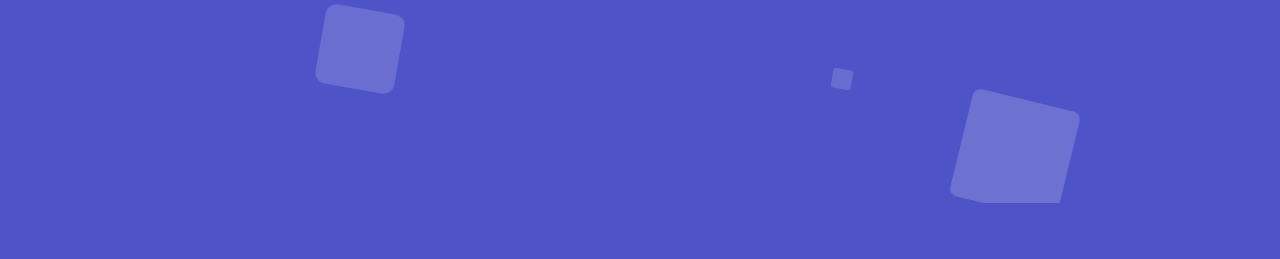
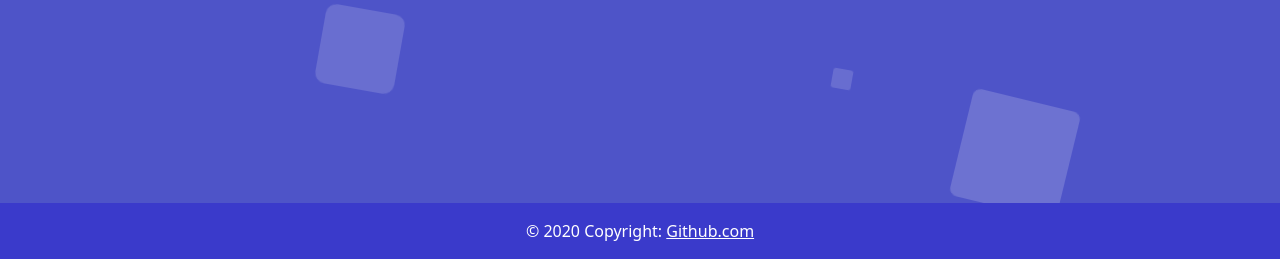
Before and after one commit to nieckojakub/IOProject, a Flask app: page / in a window 1280 px wide. Shown: the part 597-856 px from the top of the page. Before the commit the page ends 800 px from the top, so only its background shows below. Run offline with Flask 2, Linux system fonts and the light colour scheme; parts of the project's set-up code (start-up, migrations or seed data) failed here and were passed over; some libraries are stand-ins or nearby versions.

Commit message:
footer v1

```diff
--- a/website/templates/base.html
+++ b/website/templates/base.html
@@ -4,7 +4,7 @@
     <meta charset="UTF-8">
     <meta name="viewport" content="width=device-width, initial-scale=1" />
     <link rel="stylesheet" href="../static/css/styles.css">
-    <link href="https://cdn.jsdelivr.net/npm/bootstrap@5.0.2/dist/css/bootstrap.min.css" rel="stylesheet" integrity="sha384-EVSTQN3/azprG1Anm3QDgpJLIm9Nao0Yz1ztcQTwFspd3yD65VohhpuuCOmLASjC" crossorigin="anonymous">
+    <link href="https://cdn.jsdelivr.net/npm/bootstrap@5.2.2/dist/css/bootstrap.min.css" rel="stylesheet" integrity="sha384-Zenh87qX5JnK2Jl0vWa8Ck2rdkQ2Bzep5IDxbcnCeuOxjzrPF/et3URy9Bv1WTRi" crossorigin="anonymous">
     <title>{% block title %}Home{% endblock %}</title>
 </head>
 <body>
@@ -50,6 +50,7 @@
 
     </div>
 
+
 <!--floating circles -->
 <ul class="circles">
         <li></li>
@@ -64,14 +65,22 @@
         <li></li>
 </ul>
 </div> <!--end background -->
+<footer class="bg-light text-center text-white">
+  <!-- Copyright -->
+  <div class="text-center p-3" style="background-color: #3A3ACB;">
+    © 2020 Copyright:
+    <a class="text-white" href="https://github.com/nieckojakub/IOProject">Github.com</a>
+  </div>
+  <!-- Copyright -->
+</footer>
 
 
 
 
 
 <script src="https://code.jquery.com/jquery-3.3.1.slim.min.js" integrity="sha384-q8i/X+965DzO0rT7abK41JStQIAqVgRVzpbzo5smXKp4YfRvH+8abtTE1Pi6jizo" crossorigin="anonymous"></script>
-<script src="https://cdn.jsdelivr.net/npm/popper.js@1.14.7/dist/umd/popper.min.js" integrity="sha384-UO2eT0CpHqdSJQ6hJty5KVphtPhzWj9WO1clHTMGa3JDZwrnQq4sF86dIHNDz0W1" crossorigin="anonymous"></script>
-<script src="https://cdn.jsdelivr.net/npm/bootstrap@5.0.2/dist/js/bootstrap.bundle.min.js" integrity="sha384-MrcW6ZMFYlzcLA8Nl+NtUVF0sA7MsXsP1UyJoMp4YLEuNSfAP+JcXn/tWtIaxVXM" crossorigin="anonymous"></script>
+<script src="https://cdn.jsdelivr.net/npm/@popperjs/core@2.11.6/dist/umd/popper.min.js" integrity="sha384-oBqDVmMz9ATKxIep9tiCxS/Z9fNfEXiDAYTujMAeBAsjFuCZSmKbSSUnQlmh/jp3" crossorigin="anonymous"></script>
+<script src="https://cdn.jsdelivr.net/npm/bootstrap@5.2.2/dist/js/bootstrap.min.js" integrity="sha384-IDwe1+LCz02ROU9k972gdyvl+AESN10+x7tBKgc9I5HFtuNz0wWnPclzo6p9vxnk" crossorigin="anonymous"></script>
 
 
 </body>
--- a/website/templates/signup.html
+++ b/website/templates/signup.html
@@ -5,7 +5,7 @@
     <div class="container-sm position-relative text-center w-50 mt-5" style="z-index: 100; color: #FFFFFF" >
 
         <!-- signup card-->
-        <div class="card rounded-lg" style="background-color:#5200cc; border-radius: 25px">
+        <div class="card rounded-lg " style="background-color:#5200cc; border-radius: 25px">
 
             <!-- card header-->
             <div class="card-body ">
```
